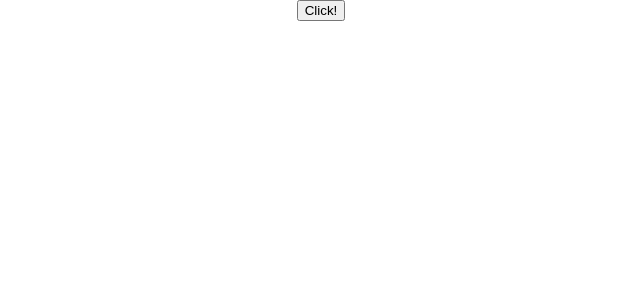
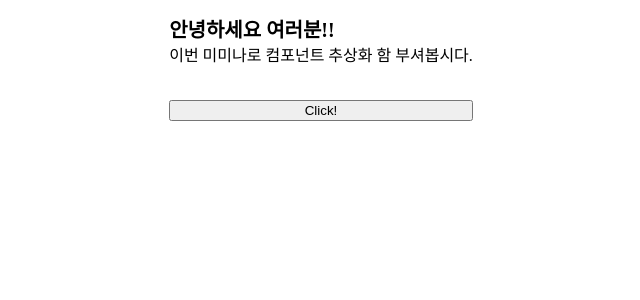
Before and after one commit to Brokyeom/Seminar_Practice, a React (Vite) app: page / in a window 1280 px wide. Shown: the top 300 px of the page, without its empty margins (319-959 px from the left). Built offline with nearby package versions, Linux system fonts and the light colour scheme.

Commit message:
style : add padding in Header

```diff
--- a/src/components/Header.jsx
+++ b/src/components/Header.jsx
@@ -1,10 +1,12 @@
 import styled from "styled-components";
 
 export const Header = ({ title, subTitle }) => {
-  <StHeaderWrapper>
-    <h1>{title}</h1>
-    <h2>{subTitle}</h2>
-  </StHeaderWrapper>;
+  return (
+    <StHeaderWrapper>
+      <h1>{title}</h1>
+      <h2>{subTitle}</h2>
+    </StHeaderWrapper>
+  );
 };
 
 const StHeaderWrapper = styled.header`
@@ -12,6 +14,7 @@ const StHeaderWrapper = styled.header`
   flex-direction: column;
   gap: 8px;
 
+  padding: 20px 0;
   & > h1 {
     color: black;
 
```
